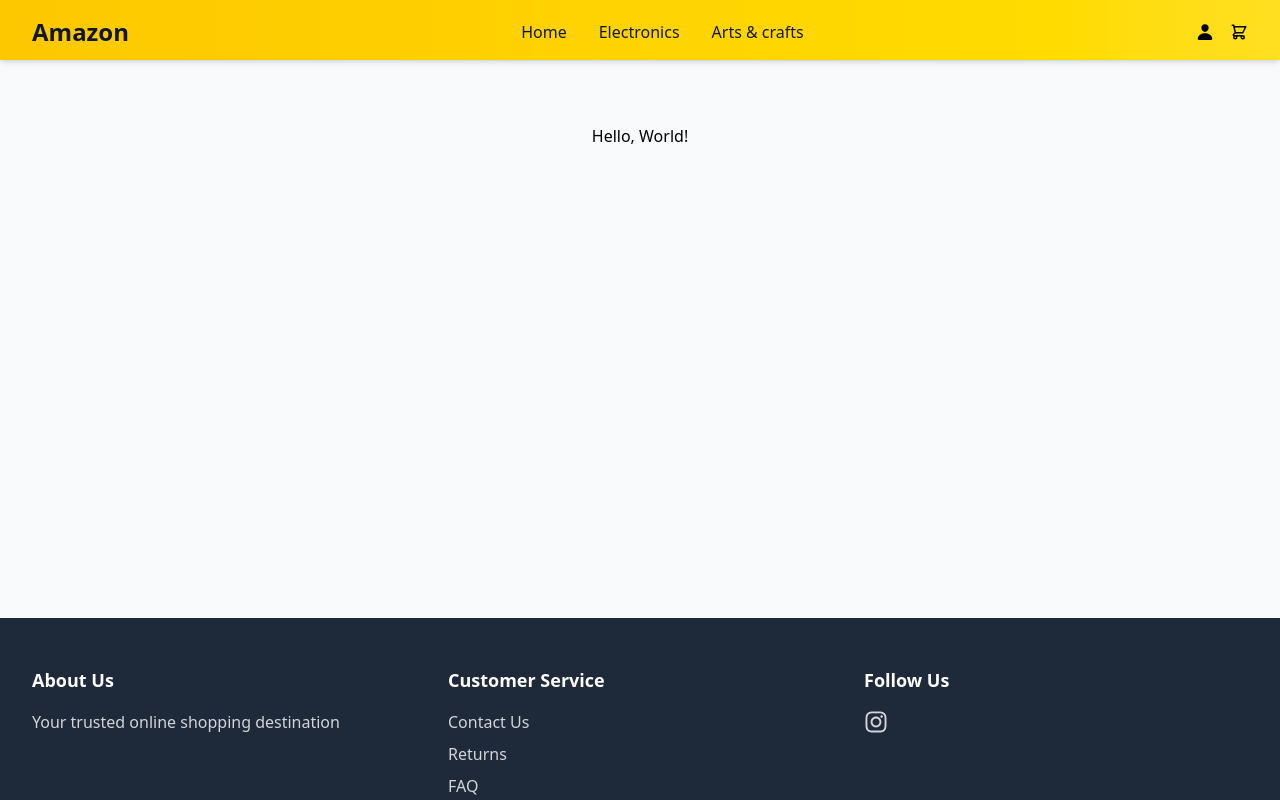
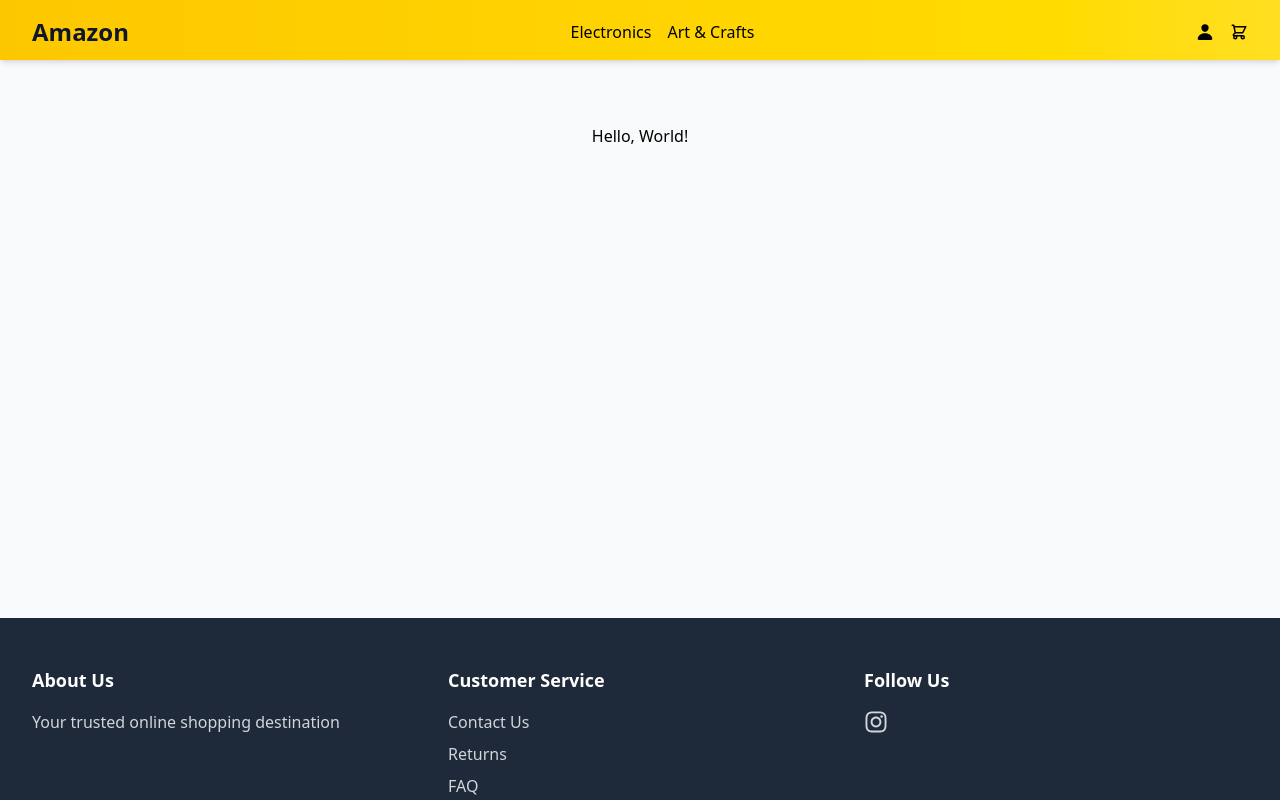
Before and after one commit to M3hTi/sample-amazon-react, a React (Vite) app: page / in a window 1280 px wide. Built offline with nearby package versions, Linux system fonts and the light colour scheme.

Commit message:
🎨 Improve structure
Refactor Header component to streamline Tabs structure and improve layout

```diff
--- a/src/components/Header.jsx
+++ b/src/components/Header.jsx
@@ -20,36 +20,29 @@ function Header() {
             </Link>
           </div>
 
-          <div className="relative flex flex-1 justify-center">
+          <div className="relative flex flex-1 items-center justify-center gap-4">
             <Tabs>
-              <Tabs.Tab tab="home">
-                <nav className="px-4">
-                  <Link className="relative py-2 text-gray-900 transition-all duration-200 hover:font-bold hover:text-black">
-                    Home
+              <Tabs.Tab name="electronics">
+                <Tabs.Nav>
+                  <Link>Electronics</Link>
+                </Tabs.Nav>
+              </Tabs.Tab>
+              <Tabs.Tab name="art">
+                <Tabs.Nav>
+                  <Link>Art &amp; Crafts</Link>
+                </Tabs.Nav>
+                <Tabs.List name="art">
+                  <Link className="block w-full" to="/electronics/laptop">
+                    Crafting
                   </Link>
-                </nav>
+                  <Link
+                    className="block w-full"
+                    to="/electronics/computers-tablets"
+                  >
+                    Painting, Drawing &amp; Art Supplies
+                  </Link>
+                </Tabs.List>
               </Tabs.Tab>
-              <Tabs.Tab tab="electronics">
-                <nav className="px-4">
-                  <Link className="relative py-2 text-gray-900 transition-all duration-200 hover:font-bold hover:text-black">
-                    Electronics
-                  </Link>
-                </nav>
-              </Tabs.Tab>
-              <Tabs.Tab tab="art-craft">
-                <nav className="px-4">
-                  <Link className="relative py-2 text-gray-900 transition-all duration-200 hover:font-bold hover:text-black">
-                    Arts &amp; crafts
-                  </Link>
-                </nav>
-              </Tabs.Tab>
-
-              <Tabs.List name="electronics">
-                <ElectronicNavLinks />
-              </Tabs.List>
-              <Tabs.List name="art-craft">
-                <ArtCraftNavLinks />
-              </Tabs.List>
             </Tabs>
           </div>
 
```
